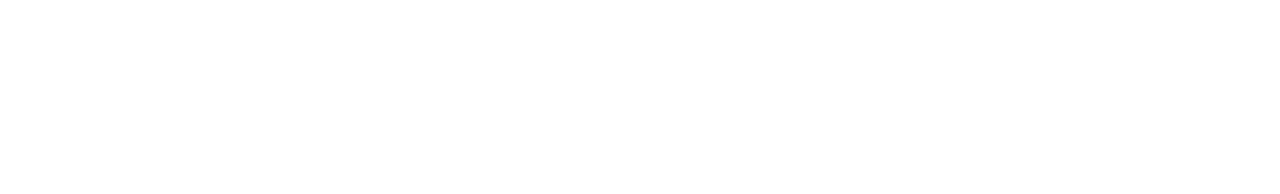
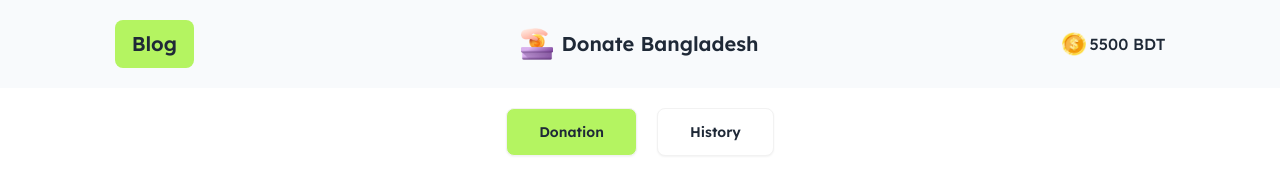
Before and after one commit to ornobsingh/A5-Donate-Project, a plain HTML site: page index.html in a window 1280 px wide. Drawn offline with nearby package versions, Linux system fonts and the light colour scheme.

Commit message:
adding nevbar,donation button,history button

```diff
--- a/index.html
+++ b/index.html
@@ -37,7 +37,37 @@
     </script>
   </head>
   <body class="font-lexend">
+    <header>
+      <div class="bg-slate-50">
+        <nav class="md:w-10/12 lg:w-10/12 mx-auto py-3">
+          <div class="navbar ">
+            <div class="navbar-start">
+              <a class="btn btn-ghost lg:text-xl bg-donate_primary">Blog</a>
+            </div>
+            <div class="navbar-center lg:flex">
+              <div class="flex gap-2 justify-center items-center">
+                <img class="w-8 h-8" src="assets/logo.png" alt="" />
+                <h2 class="text-sm md:text-xl lg:text-xl font-semibold"> Donate Bangladesh</h2>
+              </div>
+            </div>
+            <div class="navbar-end gap-2">
+              <div class="flex justify-center items-center gap-1">
+                <img class="w-6 h-6" src="./assets/coin.png" alt="" />
+                <p class="text-base font-medium"><span class="text-base font-medium">5500</span> BDT</p>
+              </div>
+            </div>
+          </div>
+        </nav>
+      </div>
 
+      <div class="flex justify-center items-center gap-5 mt-5">
+        <button class="btn bg-donate_primary px-8 py-2">Donation</button>
+        <button class="btn px-8 py-2 bg-white">History</button>
+      </div>
+    </header>
+    <main>
+
+    </main>
     <script src="js/index.js"></script>
   </body>
 </html>
```
